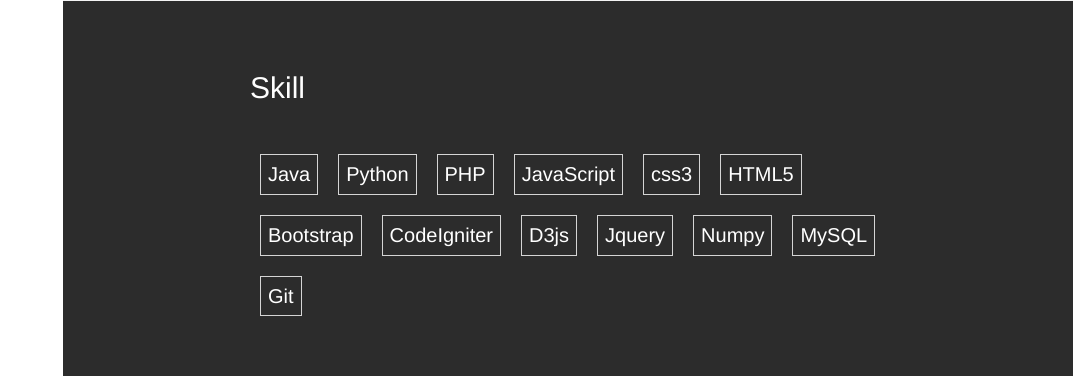
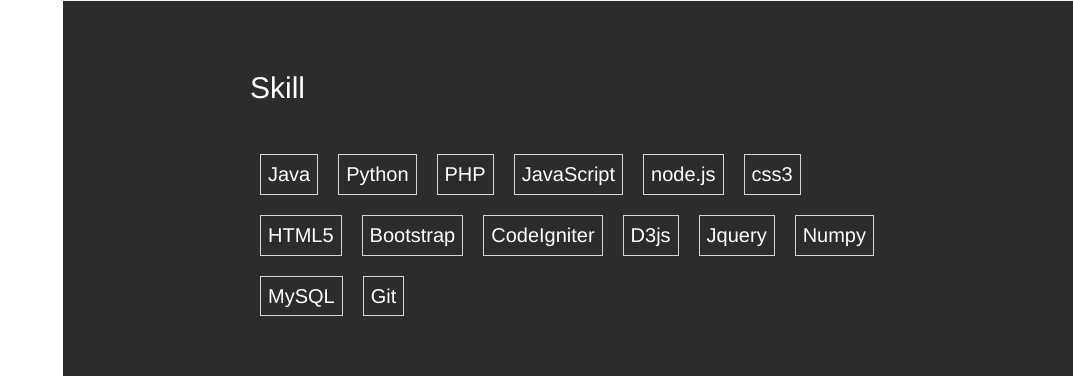
Before and after one commit to wenxuan-xia/niv_blog, a Django app: template personalPage/templates/personalPage.html in a window 1280 px wide. Shown: the part 1720-2097 px from the top of the page, without its empty margins (207-1280 px from the left). Run offline with Django 3.2, Linux system fonts and the light colour scheme; the template is opened without the code that fills it, so the values that code supplies are empty; some libraries are stand-ins or nearby versions.

Commit message:
new changes

```diff
--- a/personalPage/templates/personalContent.html
+++ b/personalPage/templates/personalContent.html
@@ -89,6 +89,7 @@
                 <span class="skill-item">Python</span>
                 <span class="skill-item">PHP</span>
                 <span class="skill-item">JavaScript</span>
+                <span class="skill-item">node.js</span>
                 <span class="skill-item">css3</span>
                 <span class="skill-item">HTML5</span>
                 <span class="skill-item">Bootstrap</span>
```
Also changed, not shown: 1 other file.
